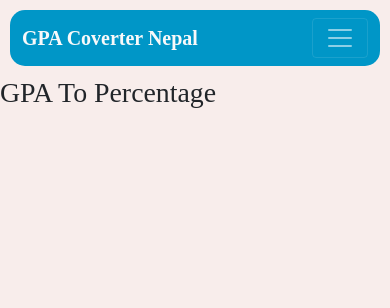
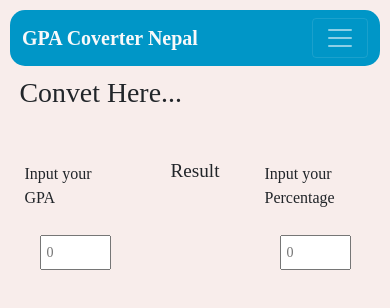
Before and after one commit to gyanendra-chaudhary/gpa-calculator, a React (Create React App) app: page /converter in a window 390 px wide. Shown: the top 308 px of the page. Built offline with nearby package versions, Linux system fonts and the light colour scheme.

Commit message:
working on converter

```diff
--- a/src/components/AllResult.js
+++ b/src/components/AllResult.js
@@ -3,7 +3,6 @@ import { FontAwesomeIcon } from "@fortawesome/react-fontawesome";
 import {
     faPlus,
     faBook,
-    faClock,
     faGraduationCap,
     faFill,
     faTrash,
--- /dev/null
+++ b/src/components/Converter.css
@@ -0,0 +1,45 @@
+.converter{
+    margin: 0 auto;
+}
+.gpa_to_percentage{
+    width: 75vw;
+    display: grid;
+    grid-template-columns: 1fr 2fr 1fr;
+    margin-top: 3rem;
+}
+.gpa_to_percentage > div >label{
+    font-size: 1.5rem;
+    margin: 5px;
+}
+.gpa_to_percentage > div >span{
+    font-size: 2rem;
+}
+.gpa_to_percentage > div >input{
+    display: block;
+    padding: 10px;
+    font-size: 20px;
+    margin: 20px;
+}
+
+@media only screen and (max-width: 600px){
+    .gpa_to_percentage{
+        width: 90vw;
+        display: grid;
+        grid-template-columns: 1fr 2fr 1fr;
+        margin-top: 3rem;
+    }
+    .gpa_to_percentage > div >label{
+        font-size: 1rem;
+        margin: 5px;
+    }
+    .gpa_to_percentage > div >span{
+        font-size: 1.2rem;
+    }
+    .gpa_to_percentage > div >input{
+        display: block;
+        padding: 5px;
+        font-size: 14px;
+        margin: 20px;
+    }
+
+}
--- a/src/components/Converter.js
+++ b/src/components/Converter.js
@@ -1,9 +1,56 @@
-import React from "react";
+import React,{useState} from "react";
+import './Converter.css'
 
 function Converter() {
+  const [gpa,setGpa]=useState(0);
+  const [percentage,setPercentage]=useState(0);
+  const [alert,setAlert]=useState("");
+  const [result,setResult]=useState("");
+
+function handleGpa(e){
+  var val = e.target.value;
+  if(e.target.value > 4 ||
+    e.target.value < 0 ||
+    e.target.value === " "){
+    setAlert("Please Check Your Value.");
+  }else{
+    setAlert("");
+    setGpa(e.target.value);
+  }
+  converter("gpa",val);
+}
+
+function handlePercentage(e){
+  if(e.target.value > 4 ||
+    e.target.value < 0 ||
+    e.target.value === " "){
+    setAlert("Please Check Your Value.");
+  }else{
+    setAlert("");
+    setPercentage(e.target.value);
+  }
+}
+function converter(type,value){
+
+}
   return (
     <div className="converter">
-      <h1>GPA To Percentage</h1>
+      <h1>Convet Here...</h1>
+      <div className="gpa_to_percentage">
+        <div className="gpa">
+          <label htmlFor="input">Input your GPA</label>
+          <input type="number" min={0} max={4} step={0.1} placeholder={gpa} onChange={handleGpa} />
+        </div>
+        <div className="result text-center">
+          <span className="">Result</span>
+          <br/>
+          <span className="text-danger">{alert}</span>
+        </div>
+        <div className="percentage">
+          <label htmlFor="input">Input your Percentage</label>
+          <input type="number" min={0} max={4} step={0.1} placeholder={percentage} />
+        </div>
+      </div>
     </div>
   );
 }
```
